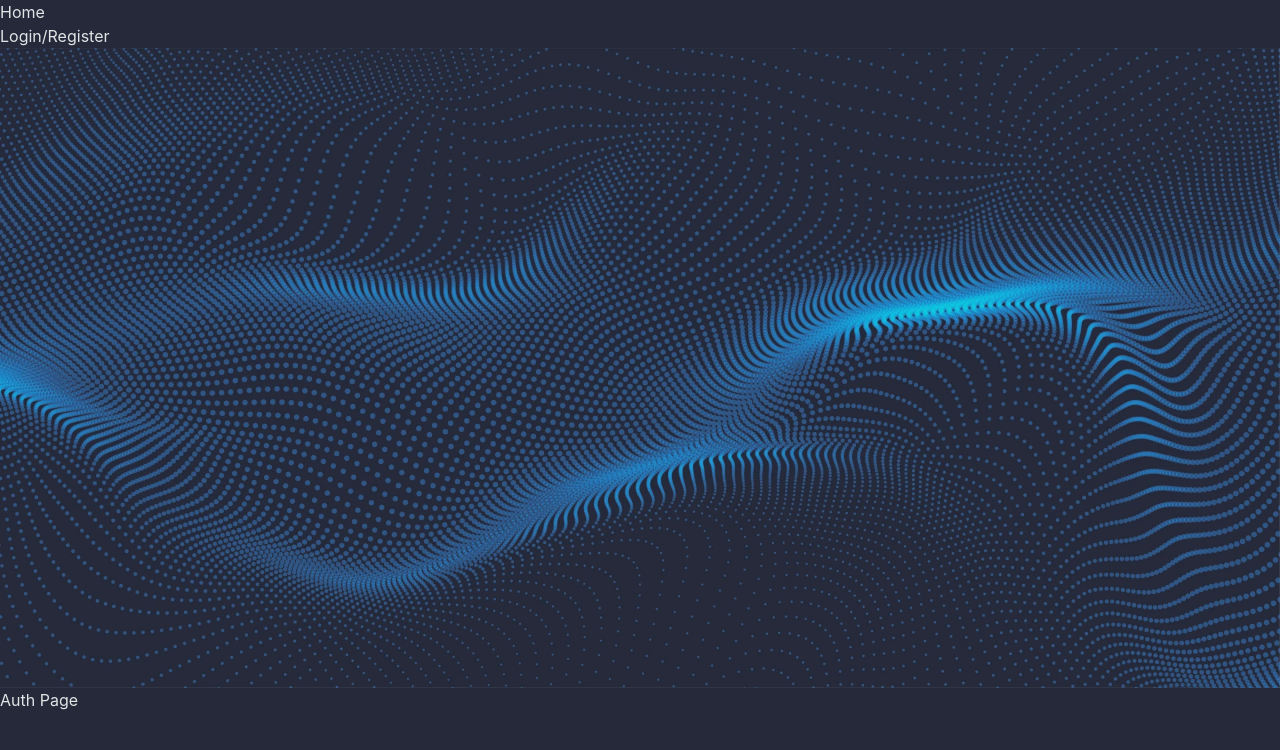
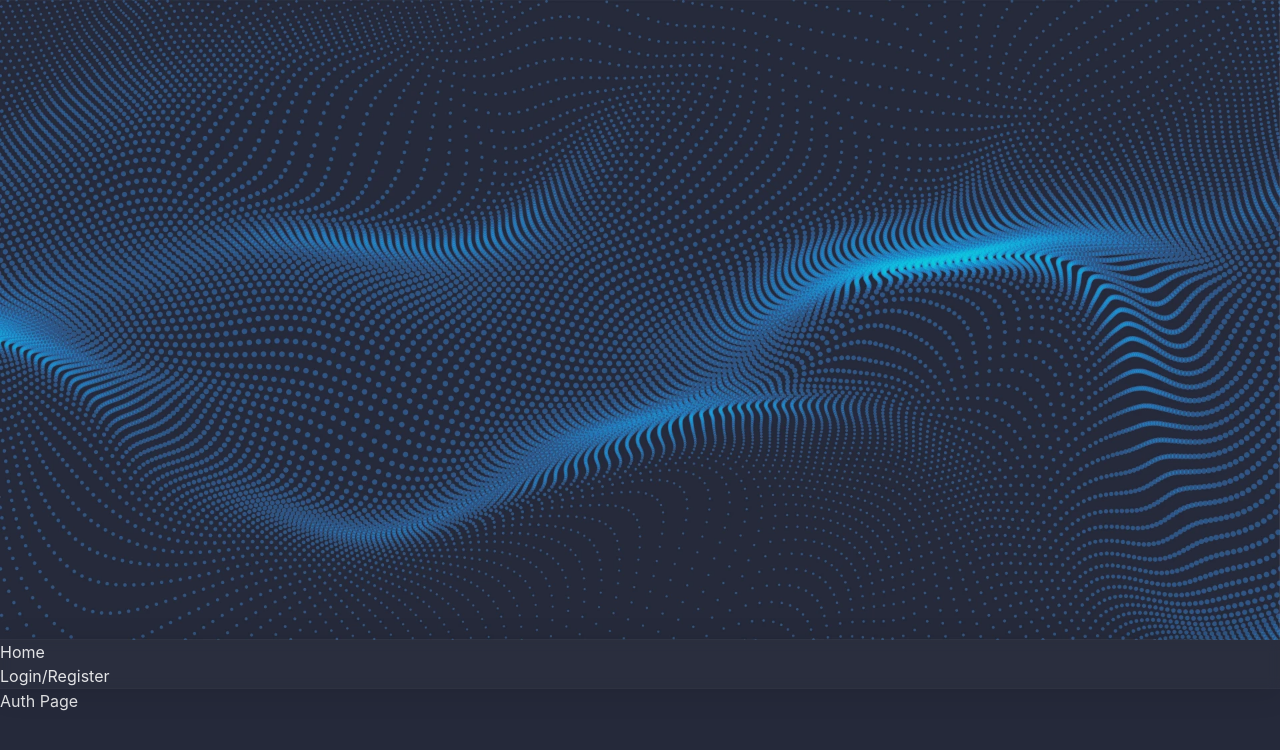
Before and after one commit to JakubJurkian/tech-blog, a React (Vite) app: page /auth in a window 1280 px wide. Shown: the top 750 px of the page. Built offline with nearby package versions, Linux system fonts and the light colour scheme.

Commit message:
added main-navigation

```diff
--- a/src/components/MainNavigation.module.css
+++ b/src/components/MainNavigation.module.css
@@ -0,0 +1,7 @@
+.nav-bg {
+  background: rgba(255, 255, 255, 0.025);
+  box-shadow: 0 4px 30px rgba(0, 0, 0, 0.1);
+  backdrop-filter: blur(5.2px);
+  -webkit-backdrop-filter: blur(5.2px);
+  border-bottom: 1px solid rgba(255, 255, 255, 0.02);
+}
--- a/src/components/MainNavigation.tsx
+++ b/src/components/MainNavigation.tsx
@@ -1,17 +1,21 @@
 import { NavLink } from 'react-router-dom';
+
+import classes from './MainNavigation.module.css';
 
 const MainNavigation = () => {
   return (
-    <header className="">
+    <header className={`${classes['nav-bg']} fixed top-0 w-full`}>
       <nav>
-        <ul className="">
+        <ul className="flex space-x-2 p-4">
           <li>
-            <NavLink to="/" className="">
+            <NavLink to="/" className="text-lg">
               Home
             </NavLink>
           </li>
           <li>
-            <NavLink to="/auth">Login/Register</NavLink>
+            <NavLink to="/auth" className="text-lg">
+              Login/Register
+            </NavLink>
           </li>
         </ul>
       </nav>
--- a/src/pages/Root.tsx
+++ b/src/pages/Root.tsx
@@ -2,15 +2,19 @@ import { Outlet } from 'react-router-dom';
 
 import bgPhoto from '/bg-photo.webp';
 
-import MainNavigation from "../components/MainNavigation";
+import MainNavigation from '../components/MainNavigation';
 const RootLayout = () => {
   return (
     <>
-      <MainNavigation />
-      <div>
-        <img src={bgPhoto} alt="background-photo" className="max-h-96 w-full blur-sm" />
+      <div className="relative">
+        <img
+          src={bgPhoto}
+          alt="background-photo"
+          className="max-h-96 w-full blur-sm"
+        />
+        <MainNavigation />
       </div>
-      <main>
+      <main >
         <Outlet />
       </main>
     </>
```
